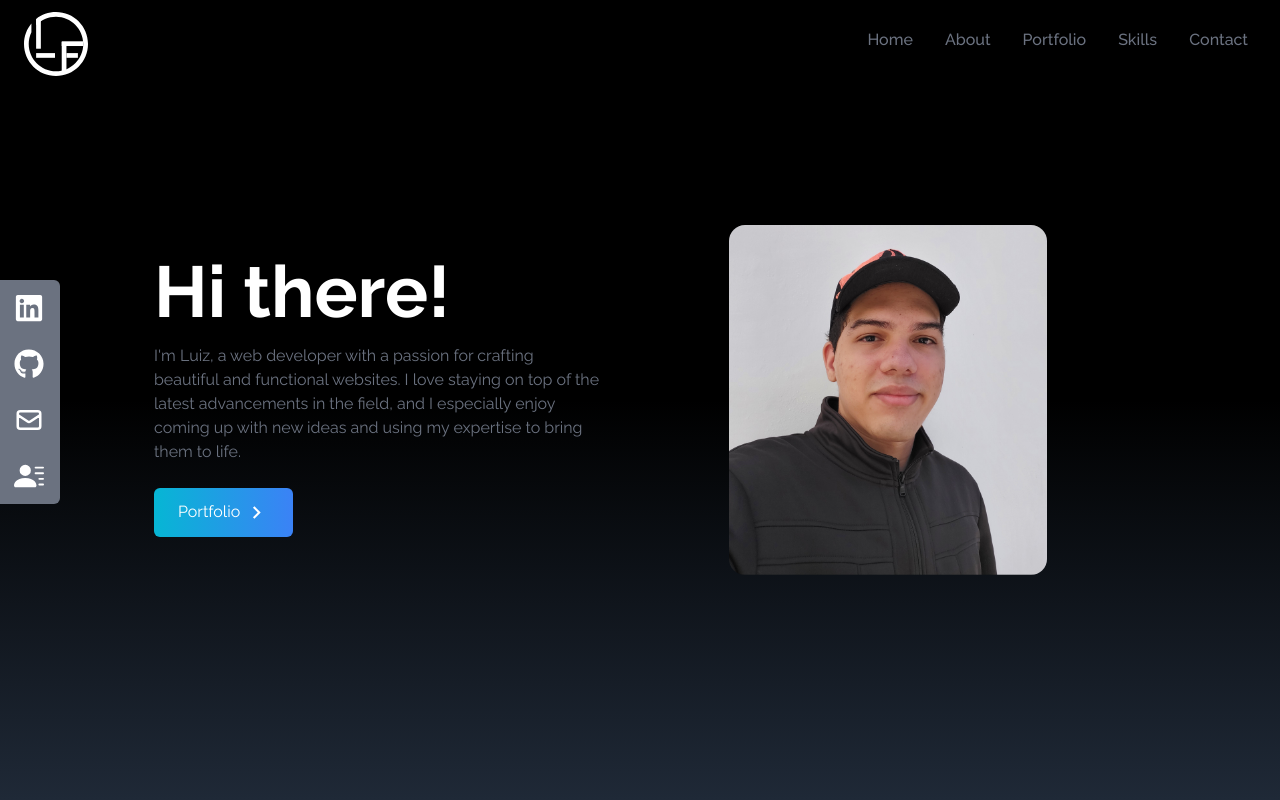
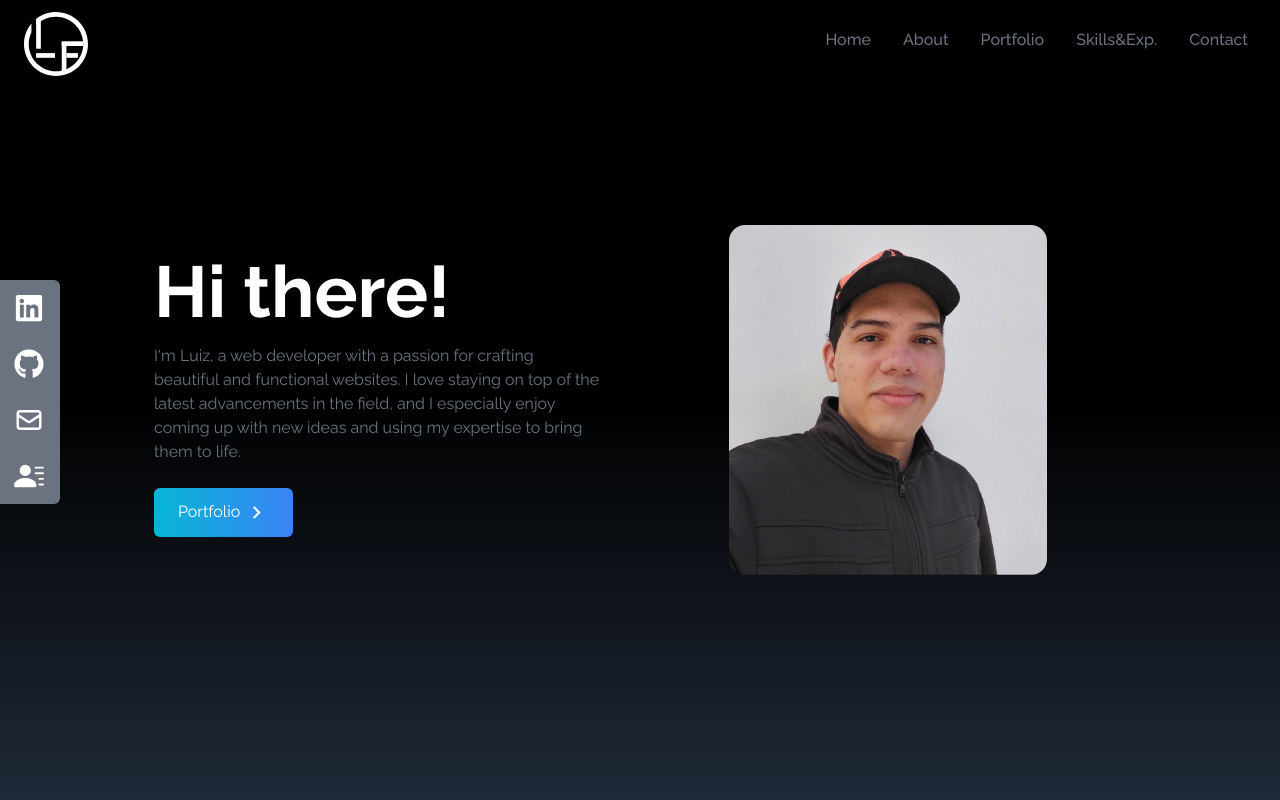
Before and after one commit to Luiz-Fel/luiz-fel-portfolio, a React (Vite) app: page / in a window 1280 px wide. Shown: the top 800 px of the page. Built offline with nearby package versions, Linux system fonts and the light colour scheme.

Commit message:
Changed navbar name

```diff
--- a/src/components/NavBar.jsx
+++ b/src/components/NavBar.jsx
@@ -21,7 +21,7 @@ const NavBar = () => {
     },
     {
       id: 4,
-      link: "skills",
+      link: "skills&Exp.",
     },
     {
       id: 5,
--- a/src/components/SkillsExperience.jsx
+++ b/src/components/SkillsExperience.jsx
@@ -116,7 +116,7 @@ const Experience = () => {
 
   return (
     <div
-      name="experience"
+      name="skills&Exp."
       className="bg-gradient-to-b from-gray-800 to-black w-full h-screen"
     >
       <div className="max-w-screen-lg mx-auto p-4 flex flex-col justify-center w-full h-full text-white">
```
